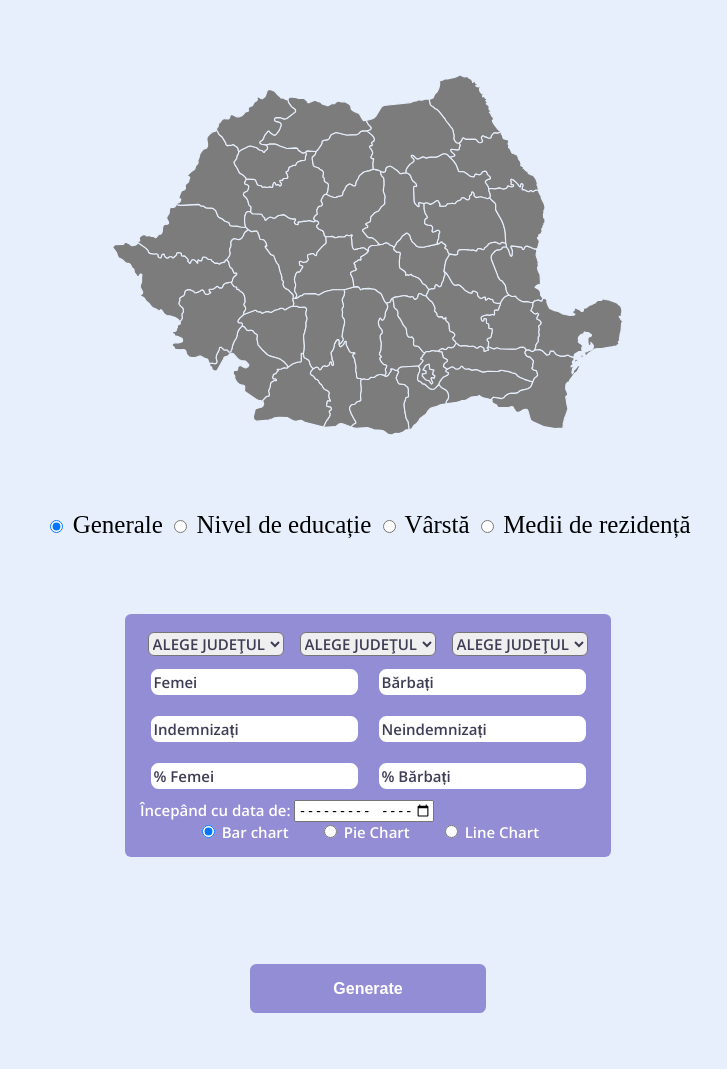
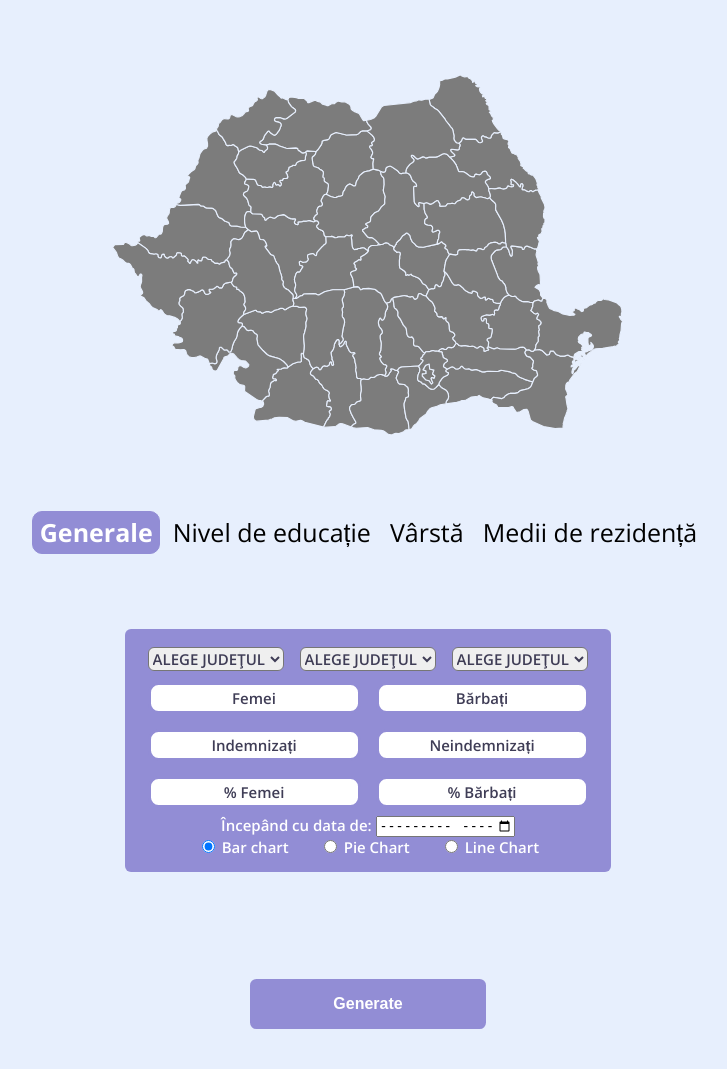
Before and after one commit to craciunmarian/legendary-fiesta, a PHP site: page /visualizer in a window 1280 px wide. Shown: the part 187-1256 px from the top of the page, without its empty margins (272-999 px from the left). Before the commit the page ends 1200 px from the top, so only its background shows below. Run offline with PHP 8.4, Linux system fonts and the light colour scheme; data that the repository does not hold is empty.

Commit message:
css styling

```diff
--- a/app/views/home/index.php
+++ b/app/views/home/index.php
@@ -51,19 +51,19 @@
             <img class="icons" src="/assets/home/pie-chart.svg" alt="decorative asset containing a pie chart">
             <br>
             Grafice
-            <p class="small__text">Lorem ipsum dolor sit amet consectetur adipisicing elit. Repellendus quia architecto veniam rem fugit minima ratione error, debitis molestiae vitae facere, modi adipisci. Incidunt accusamus blanditiis id sequi voluptatum corrupti!</p>
+            <p class="small__text">Acest site generează reprezentări grafice ale statisticilor legate de șomaj, pentru a ușura înțelegerea acestora. </p>
         </div>
         <div class="icons__text">
             <img class="icons" src="/assets/home/analytics.svg" alt="decorative asset representing a statistic visualization">
             <br>
             Filtrare
-            <p class="small__text">Lorem ipsum dolor sit amet consectetur adipisicing elit. Repellendus quia architecto veniam rem fugit minima ratione error, debitis molestiae vitae facere, modi adipisci. Incidunt accusamus blanditiis id sequi voluptatum corrupti!</p>
+            <p class="small__text">Poți aplica filtre pentru a vizualiza doar categoriile sau criteriile care te interesează.</p>
         </div>
         <div class="icons__text">
             <img class="icons" src="/assets/home/document.svg" alt="decorative asset in the shape of a document">
             <br>
             Export
-            <p class="small__text">Lorem ipsum dolor sit amet consectetur adipisicing elit. Repellendus quia architecto veniam rem fugit minima ratione error, debitis molestiae vitae facere, modi adipisci. Incidunt accusamus blanditiis id sequi voluptatum corrupti!</p>
+            <p class="small__text">În final, poți exporta informațiile filtrate în mai multe formate - PDF și CSV-, pentru a le vizualiza și offline.</p>
         </div>
     </section>
     <script src="/scripts/about/hamburger.js"></script>
--- a/app/views/visualizer/index.php
+++ b/app/views/visualizer/index.php
@@ -163,22 +163,18 @@
         </svg>
 
         <div class="form-categories">
-            <label>
-                <input type="radio" id="general" name="categories" class="category-btn">
-                <span>Generale</span>
-            </label>
-            <labeL>
-                <input type="radio" id="education" name="categories" class="category-btn">
-                <span>Nivel de educație</span>
-            </labeL>
-            <label>
-                <input type="radio" id="age" name="categories" class="category-btn">
-                <span>Vârstă</span>
-            </label>
-            <label>
-                <input type="radio" id="environment" name="categories" class="category-btn">
-                <span>Medii de rezidență</span>
-            </label>
+            <input type="radio" id="general" name="categories" class="category-btn">
+            <label for="general">Generale</label>
+
+            <input type="radio" id="education" name="categories" class="category-btn">
+            <label for="education">Nivel de educație</label>
+
+            <input type="radio" id="age" name="categories" class="category-btn">
+            <label for="age">Vârstă</label>
+
+            <input type="radio" id="environment" name="categories" class="category-btn">
+            <label for="environment">Medii de rezidență</label>
+
         </div>
 
         <form id="general-form" class="visualizer-form" method="get" action="/visualizer/generated">
--- a/public/css/visualizer/visualizer.css
+++ b/public/css/visualizer/visualizer.css
@@ -59,6 +59,34 @@ path:hover {
     display: none;
 }
 
+.form-categories input[type="radio"]
+{
+opacity: 0;
+position: fixed;
+width:0;
+
+}
+
+.form-categories label {
+    font-family: 'Open Sans', sans-serif;
+    display: inline-block;
+    /* background-color: #928DD5; */
+    padding: 0.3vw 0.5vw;
+
+
+}
+
+.form-categories input[type="radio"]:checked+label
+{
+    background-color: #928DD5;
+    border: 0.05vw solid #928DD5;
+    border-radius: 10px;
+    /* border: 1vw solid;
+    border-color: #000; */
+    color:fff;
+
+}
+
 form {
     position:relative;
     font-family: 'Open Sans', sans-serif;
@@ -73,6 +101,7 @@ form {
     height: min-content;
     padding: 1em;
     border-radius: 0.4em;
+    text-align: center;
 }
 
 select {
```
Also changed, not shown: public/css/home/landing_page.css (+11 -2 lines).
